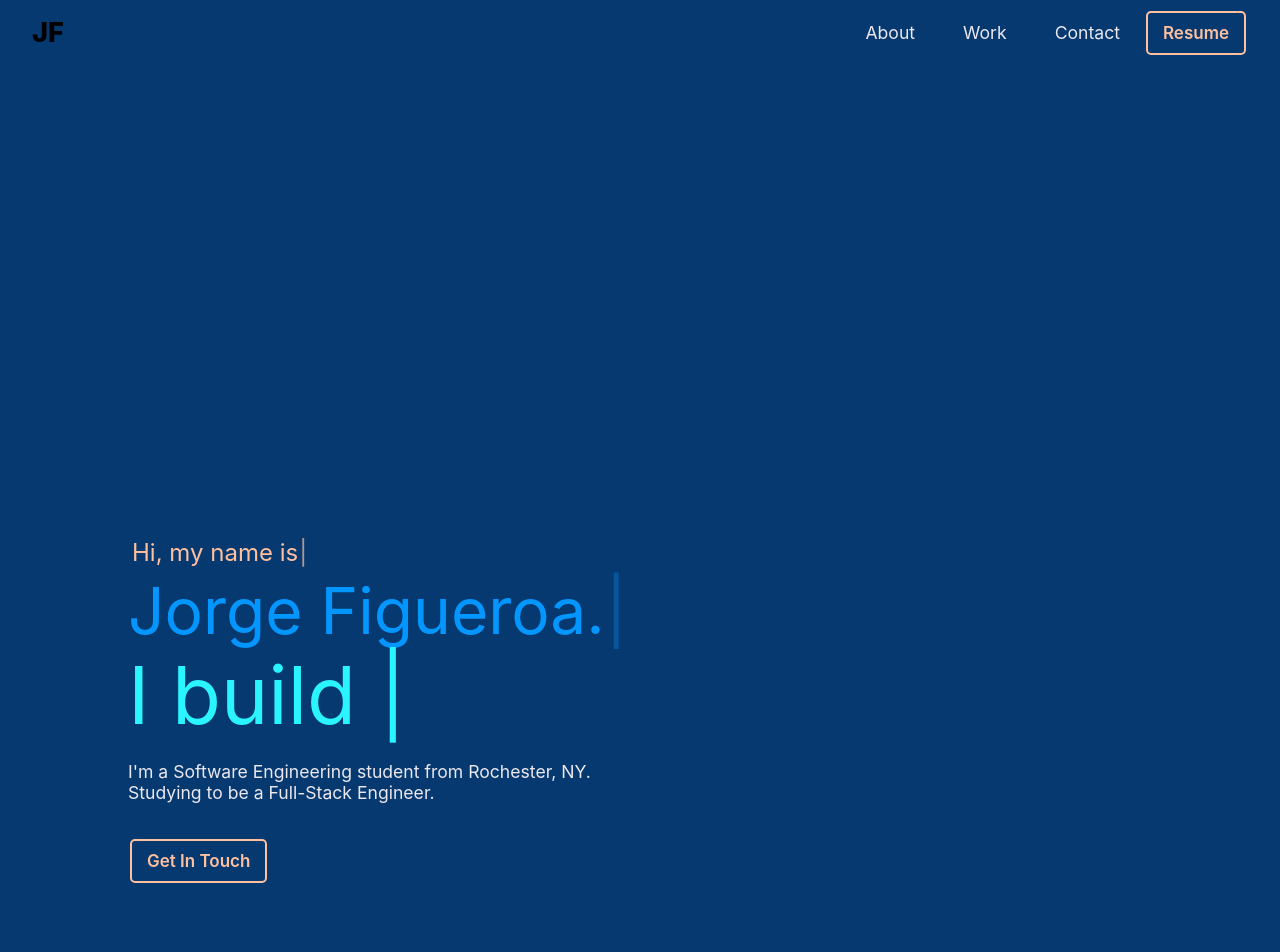
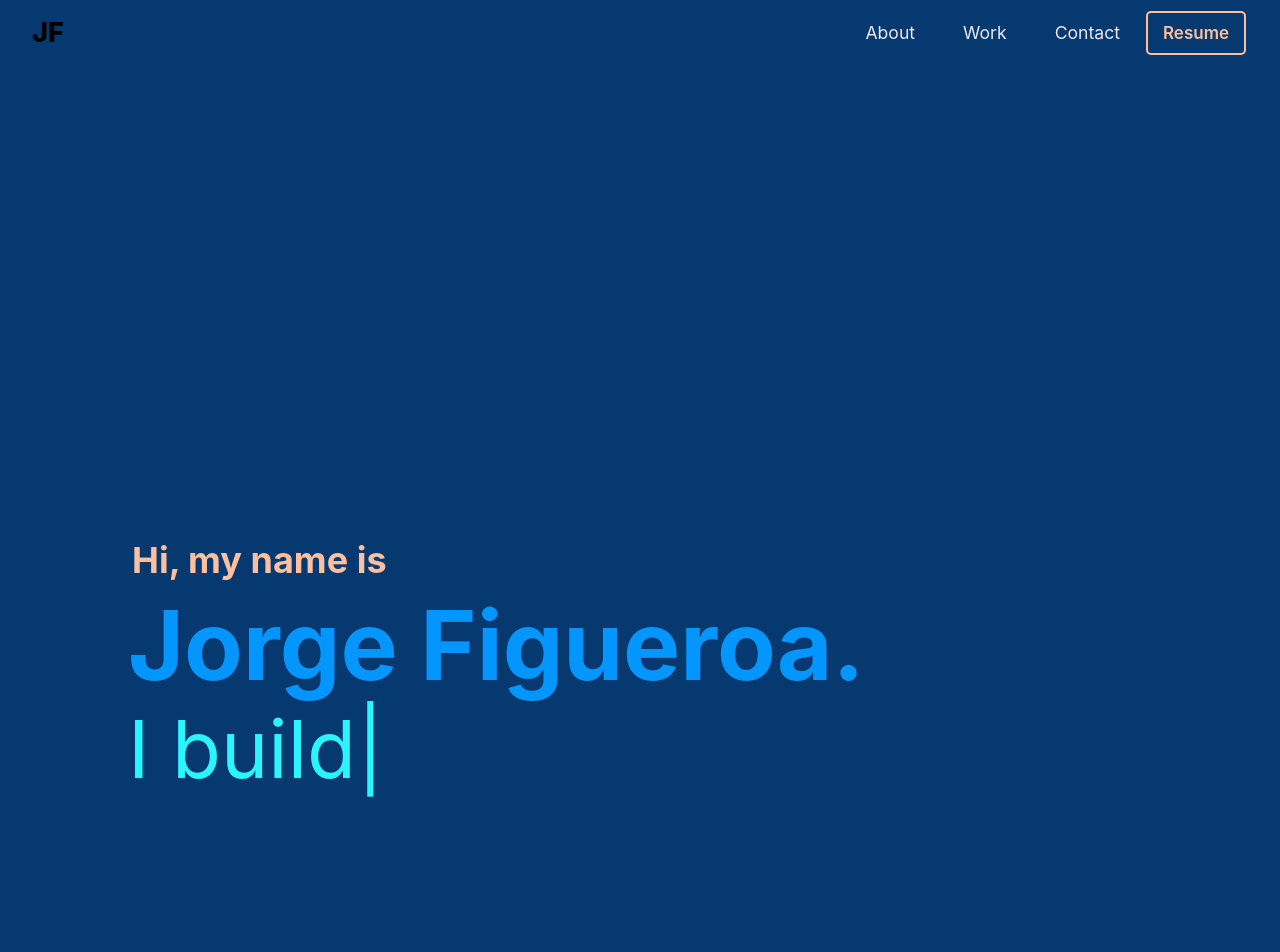
Before and after one commit to JorgeLFigueroa/jorgefigueroa.com-v1, a React (Create React App) app: page / in a window 1280 px wide. Shown: the top 952 px of the page. Built offline with nearby package versions, Linux system fonts and the light colour scheme.

Commit message:
fixed rendering of hero page

```diff
--- a/src/Components/Hero.js
+++ b/src/Components/Hero.js
@@ -57,40 +57,40 @@ export default class Hero extends Component {
     return (
       <HeroContainer>
         <div className='greeting'>
-          <Typewriter
+          {(this.state.time < 2500) ? <Typewriter
             onInit={(typewriter) => {
               typewriter.typeString('Hi, my name is')
                 .pauseFor(2500)
                 .start();
             }}
-          />
+          /> : <h1>Hi, my name is</h1>}
         </div>
         <div className='name'>
-          { (this.state.time > 2500) ? <Typewriter
+          { (this.state.time > 2500 && this.state.time < 4700) ? <Typewriter
             onInit={(typewriter) => {
               typewriter.typeString('Jorge Figueroa.')
                 .pauseFor(3000)
                 .start();
             }}
-          /> : null}
+          /> : (this.state.time > 4700) ? <h2>Jorge Figueroa.</h2> : null}
         </div>
         <div className='intro'>
-          { (this.state.time > 4700) ? <Typewriter
+          { (this.state.time > 4700 && this.state.time < 8100) ? <Typewriter
             onInit={(typewriter) => {
               typewriter.typeString('I build things for the web.')
                 .pauseFor(3500)
                 .start();
             }}
-          /> : null}
+          /> : (this.state.time > 8100) ? <h3>I build things for the web.</h3> : null}
         </div>
-        <p>
+        {(this.state.time > 8400) ? <p>
           I'm a Software Engineering student from Rochester, NY. Studying to be a
           Full-Stack Engineer.
-        </p>
-        <Button
+        </p> : null}
+        {(this.state.time > 8400) ? <Button
           bttnText="Get In Touch"
           link="mailto:softwarebyjorge@gmail.com"
-        ></Button>
+        ></Button> : null}
       </HeroContainer>
     );
   }
@@ -100,7 +100,7 @@ const HeroContainer = styled.div`
   margin-top: 40%;
   flex-direction: column;
   align-items: flex-start;
-  min-height: 50vh;
+  min-height: 60vh;
 
   .greeting {
     margin: 0 0 5px 4px;
```
